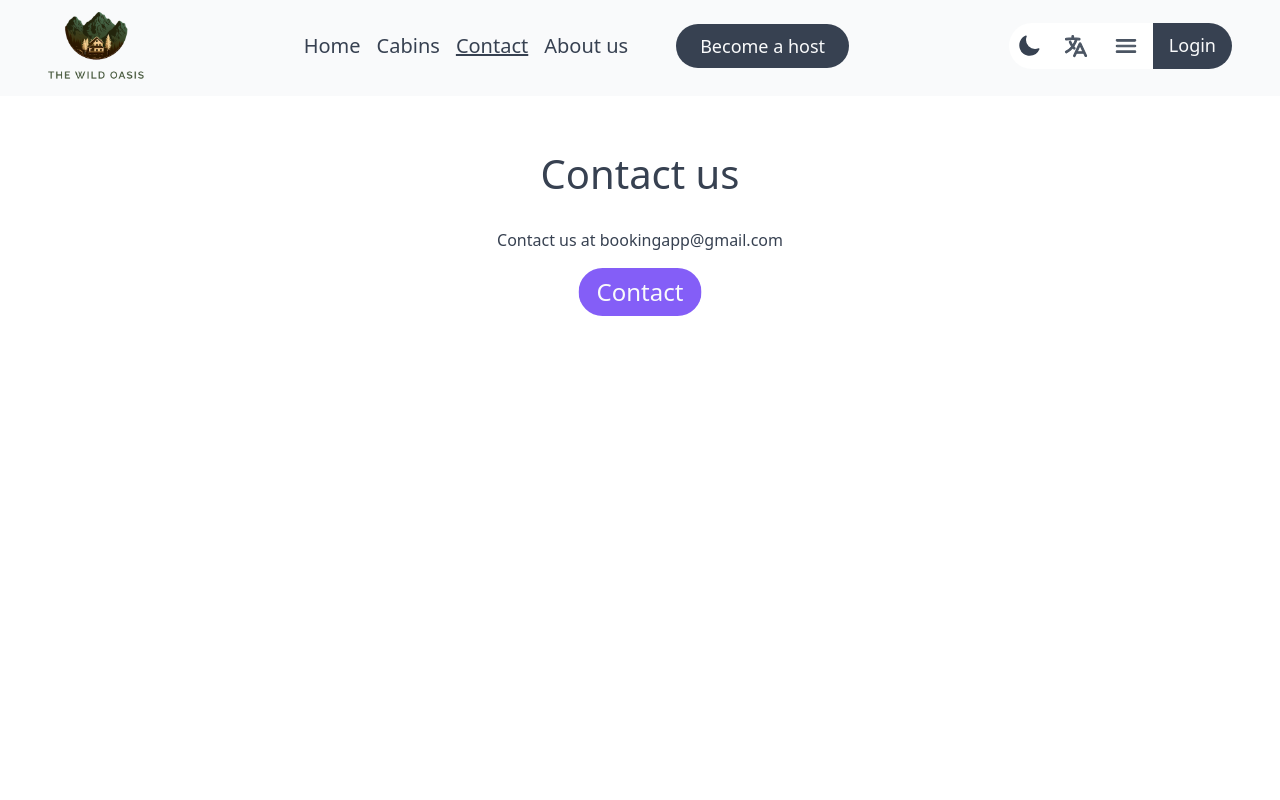
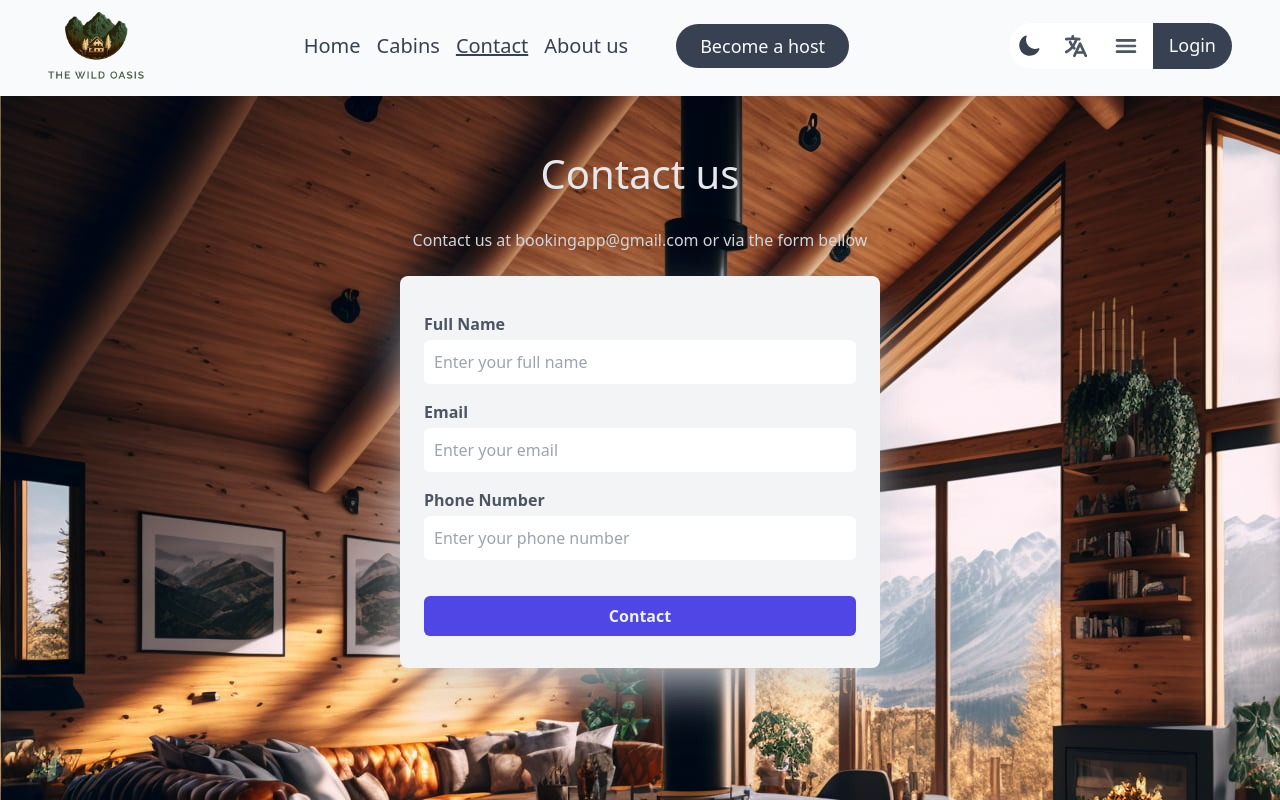
Before and after one commit to BCIamLong/bookings-app-client, a React (Vite) app: page /contact in a window 1280 px wide. Shown: the top 800 px of the page. Built offline with nearby package versions, Linux system fonts and the light colour scheme; no server answers.

Commit message:
update: completed the contact page

```diff
--- a/public/locales/en/translation.json
+++ b/public/locales/en/translation.json
@@ -121,8 +121,22 @@
   },
   "contact": {
     "heading": "Contact us",
-    "description": "Contact us at bookingapp@gmail.com",
-    "btn": "Contact"
+    "description": "Contact us at bookingapp@gmail.com or via the form bellow",
+    "btn": "Contact",
+    "form": {
+      "fullName": {
+        "label": "Full Name",
+        "holder": "Enter your full name"
+      },
+      "email": {
+        "label": "Email",
+        "holder": "Enter your email"
+      },
+      "phone": {
+        "label": "Phone Number",
+        "holder": "Enter your phone number"
+      }
+    }
   },
   "about": {
     "heading": "About us",
--- a/public/locales/vn/translation.json
+++ b/public/locales/vn/translation.json
@@ -121,8 +121,22 @@
   },
   "contact": {
     "heading": "Liên hệ",
-    "description": "Liên hệ với chúng tôi qua bookingapp@gmail.com",
-    "btn": "Liên hệ"
+    "description": "Liên hệ với chúng tôi tại bookingapp@gmail.com hoặc qua mẫu dưới đây",
+    "btn": "Liên hệ",
+    "form": {
+      "fullName": {
+        "label": "Họ và Tên",
+        "holder": "Nhập họ và tên của bạn"
+      },
+      "email": {
+        "label": "Email",
+        "holder": "Nhập email của bạn"
+      },
+      "phone": {
+        "label": "Số Điện Thoại",
+        "holder": "Nhập số điện thoại của bạn"
+      }
+    }
   },
   "about": {
     "heading": "Giới Thiệu",
--- a/src/pages/Contact/index.tsx
+++ b/src/pages/Contact/index.tsx
@@ -1,19 +1,72 @@
+import Button from '@/components/Button'
+import Form from '@/components/form/Form'
+import FormItem from '@/components/form/FormItem'
+import Input from '@/components/form/Input'
 import { motion } from 'framer-motion'
 import { useTranslation } from 'react-i18next'
 
 export default function Contact() {
   const { t } = useTranslation()
   return (
-    <motion.div className='bg-stone-0 p-12 min-h-screen text-stone-700' initial={{ opacity: 0, x: '100vw' }} animate={{ opacity: 1, x: 0 }}
+    <motion.div style={{ backgroundImage: `url("/imgs/cabins/cabin-003.jpg")` }} className='bg-stone-0 p-12 min-h-screen text-stone-700' initial={{ opacity: 0, x: '100vw' }} animate={{ opacity: 1, x: 0 }}
       transition={{ type: 'spring', duration: 1, stiffness: 120, delay: 0.2 }}>
-      <motion.h2 className='text-center mb-6' initial={{ x: 0 }} animate={{ fontSize: '40px' }}>
+      <motion.h2 className='text-center mb-6 text-stone-200' initial={{ x: 0 }} animate={{ fontSize: '40px' }}>
         {t('contact.heading')}
       </motion.h2 >
       <div className='flex flex-col justify-center items-center gap-6'>
-        <p>
+        <p className='text-stone-300'>
           {t('contact.description')}
         </p>
-        <motion.button className='bg-brand-500 text-stone-50 px-3 py-1 rounded-full' initial={{ x: '-100vw' }} animate={{ scale: 1.5, x: 0 }}
+
+
+        <Form type="login" >
+          <FormItem
+            type="login"
+            label={t('contact.form.fullName.label')}
+            labelFor="fullName"
+          >
+            <Input
+              type="text"
+              variant="login"
+              id="fullName"
+              placeholder={t('contact.form.fullName.holder')}
+            />
+          </FormItem>
+
+          <FormItem
+            type="login"
+            label={t('contact.form.email.label')}
+            labelFor="email"
+          >
+            <Input
+              type="email"
+              variant="login"
+              id="email"
+              placeholder={t('contact.form.email.holder')}
+            />
+          </FormItem>
+
+          <FormItem
+            type="login"
+            label={t('contact.form.phone.label')}
+            labelFor="phone"
+          >
+            <Input
+              type="text"
+              variant="login"
+              id="phone"
+              placeholder={t('contact.form.phone.holder')}
+            />
+          </FormItem>
+
+          <div className='mt-6 [&>button]:w-full'>
+            <Button type="login">
+              {t('contact.btn')}
+            </Button>
+          </div>
+        </Form>
+
+        {/* <motion.button className='bg-brand-500 text-stone-50 px-3 py-1 rounded-full' initial={{ x: '-100vw' }} animate={{ scale: 1.5, x: 0 }}
           whileHover={{
             scale: 1.6,
             textShadow: '0px 0px 8px rgba(255,255,255, 1)',
@@ -21,7 +74,7 @@ export default function Contact() {
           }}
         >
           {t('contact.btn')}
-        </motion.button>
+        </motion.button> */}
       </div>
     </motion.div>
   )
```
